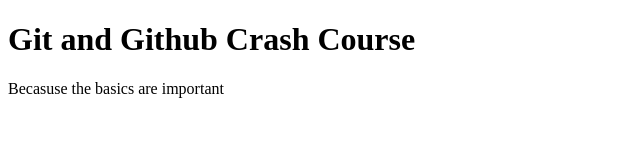
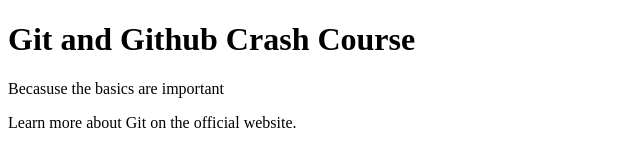
Before and after one commit to imranmsoft/github-pipeline-actions, a plain HTML site: page index.html in a window 1280 px wide. Shown: the whole page, without its empty margins (0-640 px from the left). Drawn offline with Linux system fonts and the light colour scheme.

Commit message:
2nd commit and added links to Git docs.

```diff
--- a/index.html
+++ b/index.html
@@ -8,6 +8,7 @@
 <body>
     <h1>Git and Github Crash Course</h1>
     <p>Becasuse the basics are important</p>
+    <p>Learn more about Git on <a href="https://git-scm.com/book/env/v2"></a>the official website.</p>
 
 </body>
 </html>
```
